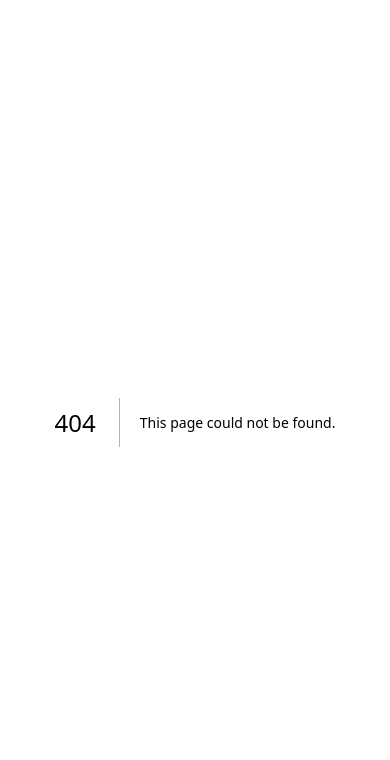
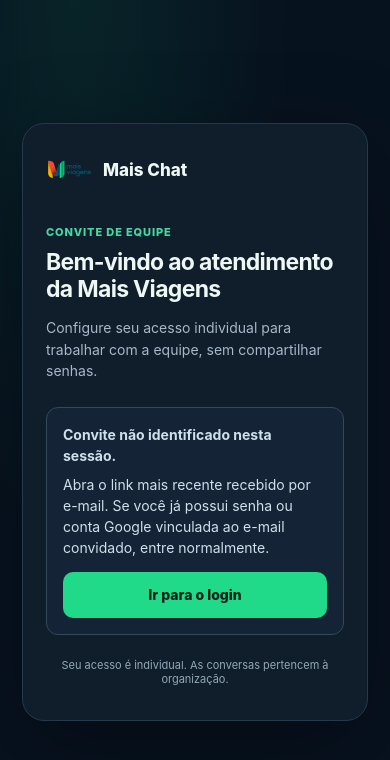
Before and after one commit to israelhespanhol-lang/Whats-Bs-Maneger-, a Next.js app in the folder apps/web/: page /convite in a window 390 px wide. Before the commit this address had no page. Shown: the top 760 px of the page. Built offline with nearby package versions, Linux system fonts and the light colour scheme; no server answers.

Commit message:
fix(auth): corrigir callback de convites e primeiro acesso
* feat(auth): guided team invitation acceptance and password creation

* style(auth): responsive invitation onboarding page

* fix(auth): force production invite callback to onboarding route

```diff
--- /dev/null
+++ b/apps/web/app/convite/invite.module.css
@@ -0,0 +1,32 @@
+.screen {
+  min-height: 100dvh;
+  display: grid;
+  place-items: center;
+  background: radial-gradient(ellipse at 20% 0%, rgba(17, 183, 116, .11), transparent 48%), #07121f;
+  color: #edf7f4;
+  padding: 22px;
+}
+.card {
+  width: min(100%, 470px);
+  background: #101d2b;
+  border: 1px solid #26394a;
+  padding: clamp(23px, 5vw, 38px);
+  border-radius: 22px;
+  box-shadow: 0 28px 90px rgba(0,0,0,.35);
+}
+.brand { display: flex; align-items: center; gap: 12px; font-weight: 800; font-size: 17px; margin-bottom: 28px; }
+.logo { width: 45px; height: 45px; object-fit: contain; }
+.eyebrow { letter-spacing: .08em; color: #46d9a1; font-size: 11px; font-weight: 800; }
+.card h1 { font-size: clamp(23px, 4vw, 29px); line-height: 1.17; margin: 9px 0 12px; letter-spacing: -.03em; }
+.explanation { color: #a7b8c9; font-size: 14px; line-height: 1.55; margin-bottom: 25px; }
+.form { display: grid; gap: 17px; }
+.form label { display: grid; gap: 7px; font-size: 13px; color: #d8e6ed; font-weight: 700; }
+.form input { background: #071523; border: 1px solid #33485a; border-radius: 10px; min-height: 47px; padding: 10px 12px; color: #f4faf8; font-size: 14px; width: 100%; outline: none; }
+.form input:focus { border-color: #25d58d; }
+.form input:disabled { opacity: .7; }
+.submit,.primaryLink { display: flex; align-items: center; justify-content: center; min-height: 46px; border: 0; border-radius: 10px; background: #20d989; color: #062318; font-size: 14px; font-weight: 800; padding: 12px 17px; text-decoration: none; cursor: pointer; }
+.submit:disabled { opacity: .55; cursor: not-allowed; }
+.notice { border: 1px solid #31495a; border-radius: 12px; background: #142436; padding: 16px; font-size: 14px; line-height: 1.5; color: #cee0eb; margin-bottom: 18px; }
+.notice p { margin: 8px 0 14px; }
+.error { border: 1px solid rgba(240, 94, 94, .4); background: rgba(240, 94, 94, .09); border-radius: 10px; padding: 10px 12px; color: #ffafb4; font-size: 13px; line-height: 1.45; margin-top: 17px; }
+.footer { margin-top: 23px; text-align: center; font-size: 11px; color: #93a8b7; }
--- /dev/null
+++ b/apps/web/app/convite/page.tsx
@@ -0,0 +1,127 @@
+"use client";
+
+import { FormEvent, useEffect, useState } from "react";
+import Link from "next/link";
+import { useRouter } from "next/navigation";
+import BrandLogo from "../../components/brand-logo";
+import { supabase } from "../../lib/supabase";
+import styles from "./invite.module.css";
+
+type State = "checking" | "ready" | "missing" | "success";
+
+export default function TeamInvitationPage() {
+  const router = useRouter();
+  const [state, setState] = useState<State>("checking");
+  const [email, setEmail] = useState("");
+  const [password, setPassword] = useState("");
+  const [confirmation, setConfirmation] = useState("");
+  const [busy, setBusy] = useState(false);
+  const [error, setError] = useState<string | null>(null);
+
+  useEffect(() => {
+    let live = true;
+    const update = async () => {
+      const { data, error: authError } = await supabase.auth.getSession();
+      if (!live) return;
+      if (authError) setError("Não foi possível validar o convite. Abra novamente o link recebido por e-mail.");
+      if (data.session?.user) {
+        setEmail(data.session.user.email || "");
+        setState("ready");
+      } else {
+        setState("missing");
+      }
+    };
+    void update();
+    const { data: listener } = supabase.auth.onAuthStateChange((_event, session) => {
+      if (!live) return;
+      if (session?.user) {
+        setEmail(session.user.email || "");
+        setState("ready");
+      }
+    });
+    return () => {
+      live = false;
+      listener.subscription.unsubscribe();
+    };
+  }, []);
+
+  async function completeInvite(event: FormEvent<HTMLFormElement>) {
+    event.preventDefault();
+    if (busy || password.length < 8) return;
+    if (password !== confirmation) {
+      setError("As senhas não coincidem.");
+      return;
+    }
+    setBusy(true);
+    setError(null);
+    const { error: passwordError } = await supabase.auth.updateUser({ password });
+    if (passwordError) {
+      setError(passwordError.message || "Não foi possível cadastrar a senha.");
+      setBusy(false);
+      return;
+    }
+    // The normal app context also retries activation after a successful sign-in.
+    const { data: activated, error: activationError } = await supabase.functions.invoke("team-members", {
+      body: { action: "activate" }
+    });
+    if (activationError || !activated?.ok) {
+      setError("Senha salva com sucesso, mas a confirmação da equipe não foi concluída. Você já pode entrar com este e-mail e a nova senha.");
+      setState("success");
+      setBusy(false);
+      return;
+    }
+    setState("success");
+    router.replace("/");
+    router.refresh();
+  }
+
+  return (
+    <main className={styles.screen}>
+      <div className={styles.card}>
+        <div className={styles.brand}><BrandLogo className={styles.logo} /> <span>Mais Chat</span></div>
+        <span className={styles.eyebrow}>CONVITE DE EQUIPE</span>
+        <h1>Bem-vindo ao atendimento da Mais Viagens</h1>
+        <p className={styles.explanation}>
+          Configure seu acesso individual para trabalhar com a equipe, sem compartilhar senhas.
+        </p>
+
+        {state === "checking" && <p className={styles.notice}>Verificando seu convite...</p>}
+
+        {state === "missing" && (
+          <div className={styles.notice}>
+            <strong>Convite não identificado nesta sessão.</strong>
+            <p>Abra o link mais recente recebido por e-mail. Se você já possui senha ou conta Google vinculada ao e-mail convidado, entre normalmente.</p>
+            <Link className={styles.primaryLink} href="/login">Ir para o login</Link>
+          </div>
+        )}
+
+        {state === "ready" && (
+          <form className={styles.form} onSubmit={(event) => void completeInvite(event)}>
+            <label>
+              E-mail convidado
+              <input value={email} disabled type="email" />
+            </label>
+            <label>
+              Criar senha
+              <input type="password" autoComplete="new-password" required minLength={8} value={password} onChange={(event) => setPassword(event.target.value)} placeholder="Pelo menos 8 caracteres" disabled={busy} />
+            </label>
+            <label>
+              Confirmar senha
+              <input type="password" autoComplete="new-password" required minLength={8} value={confirmation} onChange={(event) => setConfirmation(event.target.value)} placeholder="Digite a senha novamente" disabled={busy} />
+            </label>
+            <button className={styles.submit} type="submit" disabled={busy || password.length < 8 || !confirmation}>
+              {busy ? "Ativando acesso..." : "Concluir meu acesso"}
+            </button>
+          </form>
+        )}
+
+        {state === "success" && (
+          <Link href="/login" className={styles.primaryLink}>Entrar no Mais Chat</Link>
+        )}
+
+        {error && <p className={styles.error} role="alert">{error}</p>}
+        <p className={styles.footer}>Seu acesso é individual. As conversas pertencem à organização.</p>
+      </div>
+    </main>
+  );
+}
```
Also changed, not shown: 1 other file (tests, documents, lock files or other folders).
